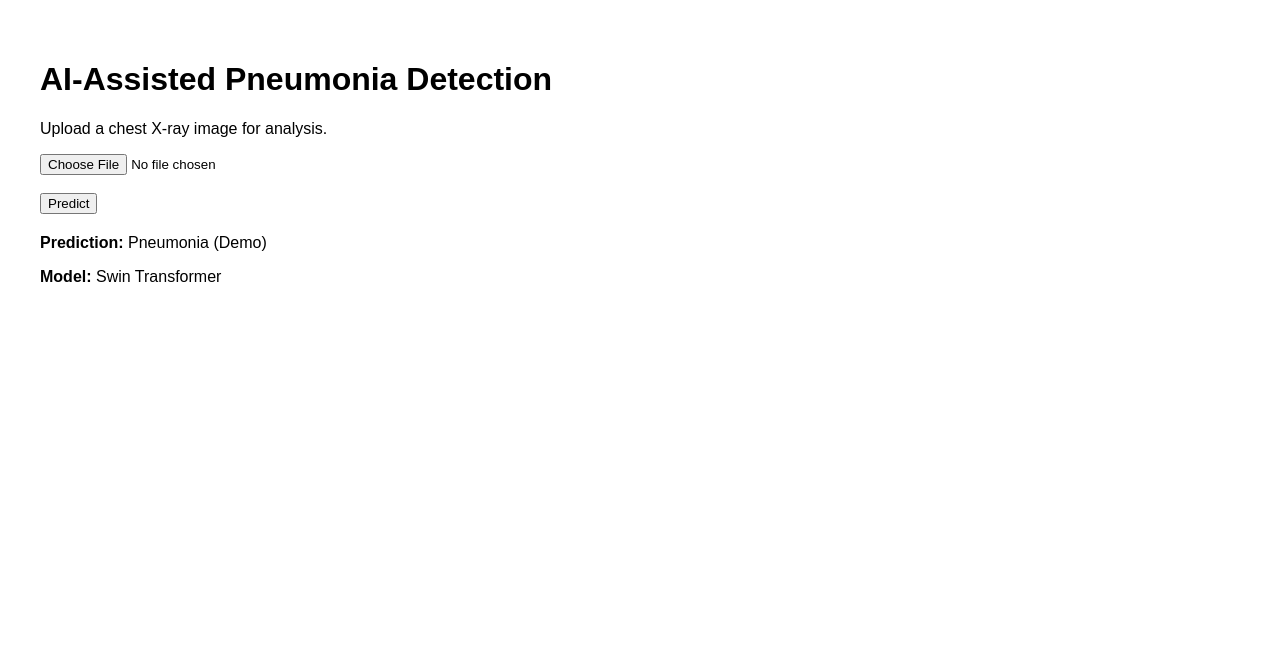
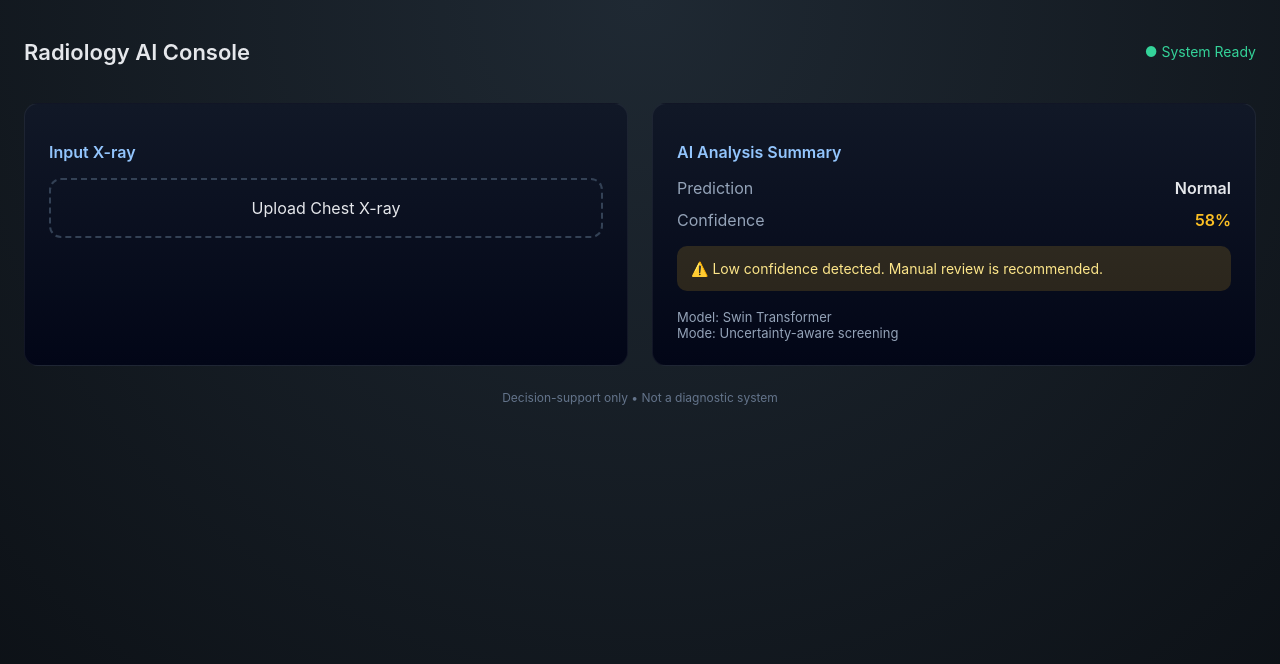
Before and after one commit to eashaan-sharma/insidious, a React (Create React App) app in the folder ui-react/: page / in a window 1280 px wide. Shown: the top 664 px of the page. Built offline with nearby package versions, Linux system fonts and the light colour scheme.

Commit message:
redesign

```diff
--- a/ui-react/src/App.css
+++ b/ui-react/src/App.css
@@ -1,38 +1,136 @@
-.App {
-  text-align: center;
+* {
+  box-sizing: border-box;
 }
 
-.App-logo {
-  height: 40vmin;
-  pointer-events: none;
+/* Background */
+.app-container {
+  min-height: 100vh;
+  background: radial-gradient(circle at top, #1f2933, #0b0f14);
+  color: #e5e7eb;
+  font-family: "Inter", system-ui, sans-serif;
+  padding: 24px;
 }
 
-@media (prefers-reduced-motion: no-preference) {
-  .App-logo {
-    animation: App-logo-spin infinite 20s linear;
+/* Top bar */
+.top-bar {
+  display: flex;
+  justify-content: space-between;
+  align-items: center;
+  margin-bottom: 24px;
+}
+
+.top-bar h1 {
+  font-size: 22px;
+  font-weight: 600;
+}
+
+.status-dot {
+  font-size: 14px;
+  color: #34d399;
+}
+
+/* Grid layout */
+.main-grid {
+  display: grid;
+  grid-template-columns: 1fr 1fr;
+  gap: 24px;
+}
+
+/* Panels */
+.panel {
+  background: linear-gradient(180deg, #111827, #020617);
+  border-radius: 14px;
+  padding: 24px;
+  border: 1px solid rgba(255, 255, 255, 0.06);
+}
+
+.panel h2 {
+  font-size: 16px;
+  font-weight: 600;
+  margin-bottom: 16px;
+  color: #93c5fd;
+}
+
+/* Upload */
+.file-upload {
+  display: block;
+  padding: 18px;
+  border: 2px dashed #334155;
+  border-radius: 12px;
+  text-align: center;
+  cursor: pointer;
+  transition: 0.2s;
+}
+
+.file-upload input {
+  display: none;
+}
+
+.file-upload:hover {
+  border-color: #2dd4bf;
+  background-color: rgba(45, 212, 191, 0.08);
+}
+
+/* Preview */
+.preview-box {
+  margin-top: 18px;
+  background: #020617;
+  padding: 12px;
+  border-radius: 10px;
+}
+
+.preview-box img {
+  width: 100%;
+  border-radius: 8px;
+}
+
+/* Metrics */
+.metric {
+  display: flex;
+  justify-content: space-between;
+  margin-bottom: 12px;
+}
+
+.metric-label {
+  color: #94a3b8;
+}
+
+.metric-value {
+  font-weight: 600;
+}
+
+.warning {
+  color: #fbbf24;
+}
+
+/* Alert */
+.alert-box {
+  margin-top: 16px;
+  padding: 14px;
+  border-radius: 10px;
+  background: rgba(251, 191, 36, 0.15);
+  color: #fde68a;
+  font-size: 14px;
+}
+
+/* Model info */
+.model-info {
+  margin-top: 18px;
+  font-size: 13px;
+  color: #94a3b8;
+}
+
+/* Footer */
+.footer-note {
+  margin-top: 24px;
+  text-align: center;
+  font-size: 12px;
+  color: #64748b;
+}
+
+/* Responsive */
+@media (max-width: 900px) {
+  .main-grid {
+    grid-template-columns: 1fr;
   }
 }
-
-.App-header {
-  background-color: #282c34;
-  min-height: 100vh;
-  display: flex;
-  flex-direction: column;
-  align-items: center;
-  justify-content: center;
-  font-size: calc(10px + 2vmin);
-  color: white;
-}
-
-.App-link {
-  color: #61dafb;
-}
-
-@keyframes App-logo-spin {
-  from {
-    transform: rotate(0deg);
-  }
-  to {
-    transform: rotate(360deg);
-  }
-}
--- a/ui-react/src/App.js
+++ b/ui-react/src/App.js
@@ -1,24 +1,72 @@
-import React from "react";
+import React, { useState } from "react";
+import "./App.css";
 
 function App() {
+  const [preview, setPreview] = useState(null);
+
+  const handleFileChange = (e) => {
+    const file = e.target.files[0];
+    if (file) {
+      setPreview(URL.createObjectURL(file));
+    }
+  };
+
   return (
-    <div style={{ padding: "40px", fontFamily: "Arial" }}>
-      <h1>AI-Assisted Pneumonia Detection</h1>
+    <div className="app-container">
+      <header className="top-bar">
+        <h1>Radiology AI Console</h1>
+        <span className="status-dot">● System Ready</span>
+      </header>
 
-      <p>Upload a chest X-ray image for analysis.</p>
+      <div className="main-grid">
 
-      <input type="file" accept="image/*" />
-      <br /><br />
+        {/* LEFT PANEL */}
+        <div className="panel input-panel">
+          <h2>Input X-ray</h2>
 
-      <button>Predict</button>
+          <label className="file-upload">
+            <input type="file" accept="image/*" onChange={handleFileChange} />
+            <span>Upload Chest X-ray</span>
+          </label>
 
-      <p style={{ marginTop: "20px" }}>
-        <b>Prediction:</b> Pneumonia (Demo)
-      </p>
+          {preview && (
+            <div className="preview-box">
+              <img src={preview} alt="X-ray preview" />
+            </div>
+          )}
+        </div>
 
-      <p>
-        <b>Model:</b> Swin Transformer
-      </p>
+        {/* RIGHT PANEL */}
+        <div className="panel analysis-panel">
+          <h2>AI Analysis Summary</h2>
+
+          <div className="metric">
+            <span className="metric-label">Prediction</span>
+            <span className="metric-value">Normal</span>
+          </div>
+
+          <div className="metric">
+            <span className="metric-label">Confidence</span>
+            <span className="metric-value warning">58%</span>
+          </div>
+
+          <div className="alert-box">
+            ⚠️ Low confidence detected.
+            Manual review is recommended.
+          </div>
+
+          <div className="model-info">
+            Model: Swin Transformer
+            <br />
+            Mode: Uncertainty-aware screening
+          </div>
+        </div>
+
+      </div>
+
+      <footer className="footer-note">
+        Decision-support only • Not a diagnostic system
+      </footer>
     </div>
   );
 }
```
